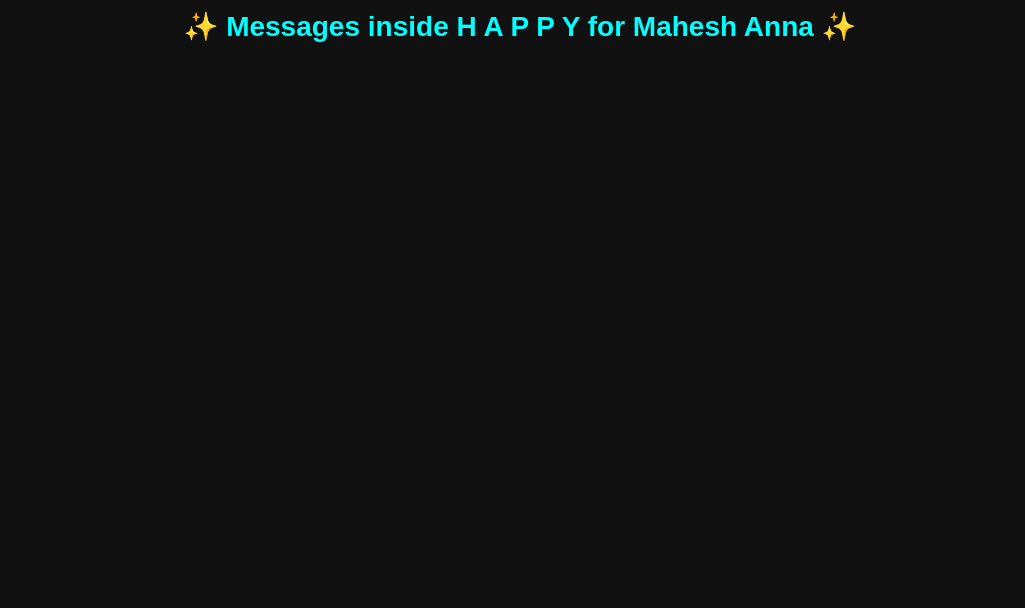
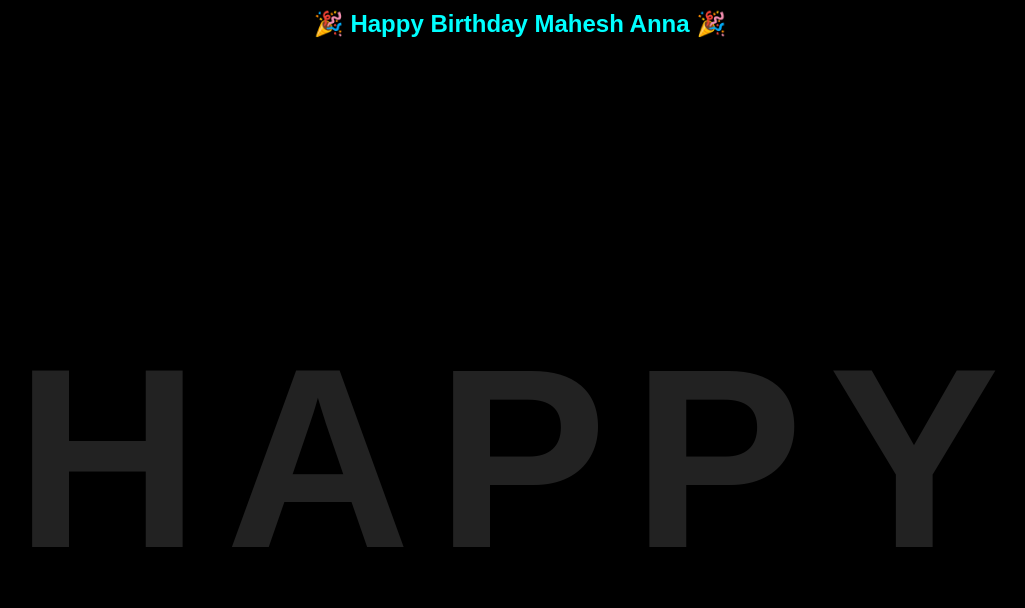
Before and after one commit to DineshAitha16/fan-form, a plain HTML site: page birthday.html in a window 1280 px wide. Shown: the whole page, without its empty margins (120-1145 px from the left). Drawn offline with Linux system fonts and the light colour scheme; no server answers.

Commit message:
Update birthday.html

```diff
--- a/birthday.html
+++ b/birthday.html
@@ -3,30 +3,57 @@
 <head>
   <meta charset="UTF-8">
   <title>Fan Messages in HAPPY!</title>
-  <script src="https://cdnjs.cloudflare.com/ajax/libs/wordcloud2.js/1.1.2/wordcloud2.min.js"></script>
   <style>
-    html, body {
+    body {
       margin: 0;
       padding: 0;
       font-family: 'Arial', sans-serif;
-      background-color: #111;
-      color: #00eaff;
+      background: #000;
+      color: white;
       text-align: center;
     }
-    #cloudCanvas {
+    .container {
+      position: relative;
       width: 100vw;
+      height: 100vh;
+      background: black;
+      overflow: hidden;
+      display: flex;
+      align-items: center;
+      justify-content: center;
+    }
+    .letters {
+      font-size: 20vw;
+      font-weight: bold;
+      color: #222;
+      position: absolute;
+      z-index: 1;
+      letter-spacing: 2vw;
+    }
+    .messages {
+      position: absolute;
+      width: 90vw;
       height: 90vh;
+      z-index: 2;
+      display: flex;
+      flex-wrap: wrap;
+      justify-content: center;
+      align-items: center;
+      font-size: 1.2vw;
+      color: #00eaff;
     }
-    h1 {
-      margin: 10px 0;
-      font-size: 28px;
-      color: #0ff;
+    .messages span {
+      margin: 0.5vw;
+      opacity: 0.9;
     }
   </style>
 </head>
 <body>
-  <h1>✨ Messages inside H A P P Y for Mahesh Anna ✨</h1>
-  <canvas id="cloudCanvas"></canvas>
+  <h2 style="margin-top: 10px; color: #0ff">🎉 Happy Birthday Mahesh Anna 🎉</h2>
+  <div class="container">
+    <div class="letters">HAPPY</div>
+    <div class="messages" id="messagesContainer"></div>
+  </div>
 
   <script>
     const sheetURL = 'https://docs.google.com/spreadsheets/d/1AOZNGkoZPOqOF31E8JlBde0Opd1c4nl2gE_oadfD2c0/gviz/tq?tqx=out:json';
@@ -37,25 +64,17 @@
       const json = JSON.parse(text.substr(47).slice(0, -2));
       const rows = json.table.rows;
 
-      const words = rows.map(row => row.c[0]?.v || "Mahesh Babu").filter(Boolean);
+      const container = document.getElementById("messagesContainer");
+      container.innerHTML = "";
 
-      WordCloud(document.getElementById('cloudCanvas'), {
-        list: words.map(w => [w, Math.floor(Math.random() * 50) + 20]),
-        gridSize: 10,
-        weightFactor: 2,
-        fontFamily: 'Arial',
-        color: () => '#00eaff',
-        backgroundColor: '#111',
-        rotateRatio: 0,
-        shape: drawHAPPY,
-        drawOutOfBound: false,
+      rows.forEach(row => {
+        const msg = row.c[0]?.v;
+        if (msg) {
+          const span = document.createElement("span");
+          span.textContent = msg;
+          container.appendChild(span);
+        }
       });
-    }
-
-    function drawHAPPY(theta) {
-      const x = Math.cos(theta);
-      const y = Math.sin(theta);
-      return (x * x + y * y < 1) && (x * x - y * y < 1); // crude 'HAPPY' shaped function
     }
 
     fetchMessages();
```
